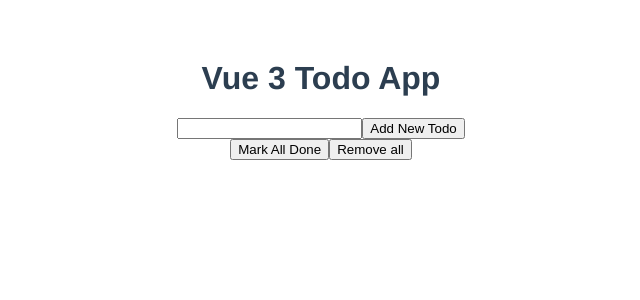
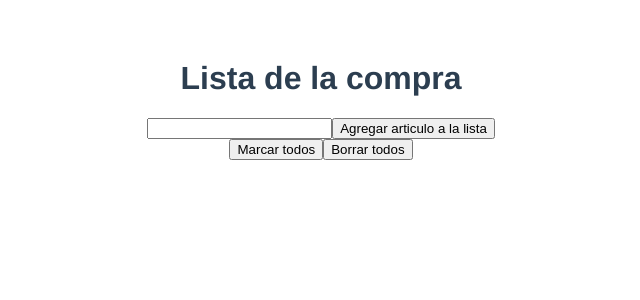
Before and after one commit to hermanu/todo-app, a Vue app: page / in a window 1280 px wide. Shown: the top 300 px of the page, without its empty margins (319-959 px from the left). Built offline with nearby package versions, Linux system fonts and the light colour scheme; the HTML template or start-up script is replaced by a standard one.

Commit message:
Cambiado a espanyol

```diff
--- a/src/App.vue
+++ b/src/App.vue
@@ -1,18 +1,18 @@
 <template>
-  <h1>Vue 3 Todo App</h1>
+  <h1>Lista de la compra</h1>
   <form @submit.prevent="addNewTodo">
     <label for="newTodo"></label>
     <input v-model="newTodo" type="text" name="newTodo" />
-    <button>Add New Todo</button>
+    <button>Agregar articulo a la lista</button>
   </form>
-  <button @click="markAllDone">Mark All Done</button>
-  <button @click="removeAll">Remove all</button>
+  <button @click="markAllDone">Marcar todos</button>
+  <button @click="removeAll">Borrar todos</button>
   <ul>
     <li v-for="(todo, index) in todoList" :key="todo.id" class="todo">
       <h3 :class="{ done: todo.done }" @click="toggleDone(todo)">
         {{ todo.content }}
       </h3>
-      <button @click="removeTodo(index)">Remove</button>
+      <button @click="removeTodo(index)">Borrar</button>
     </li>
   </ul>
 </template>
```
